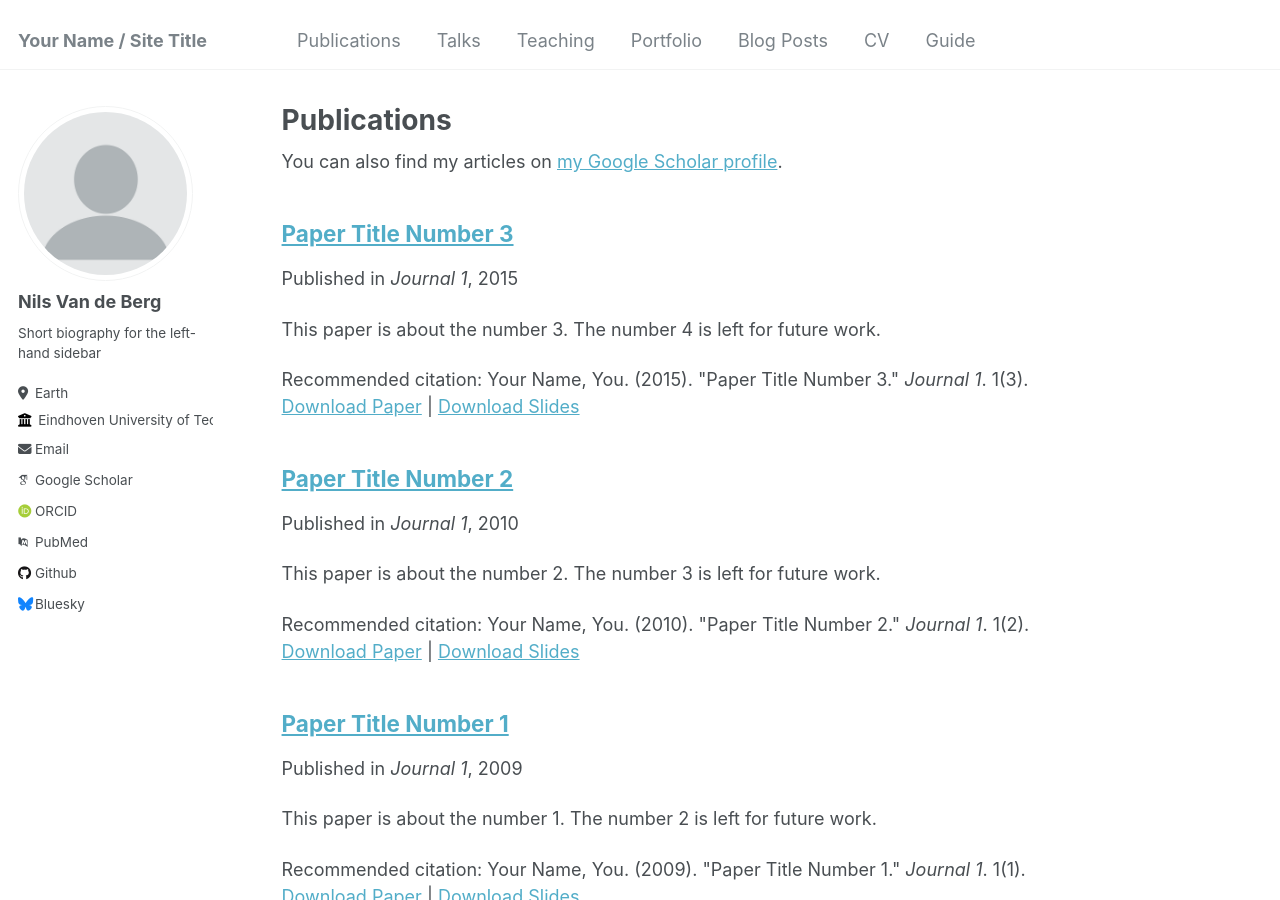
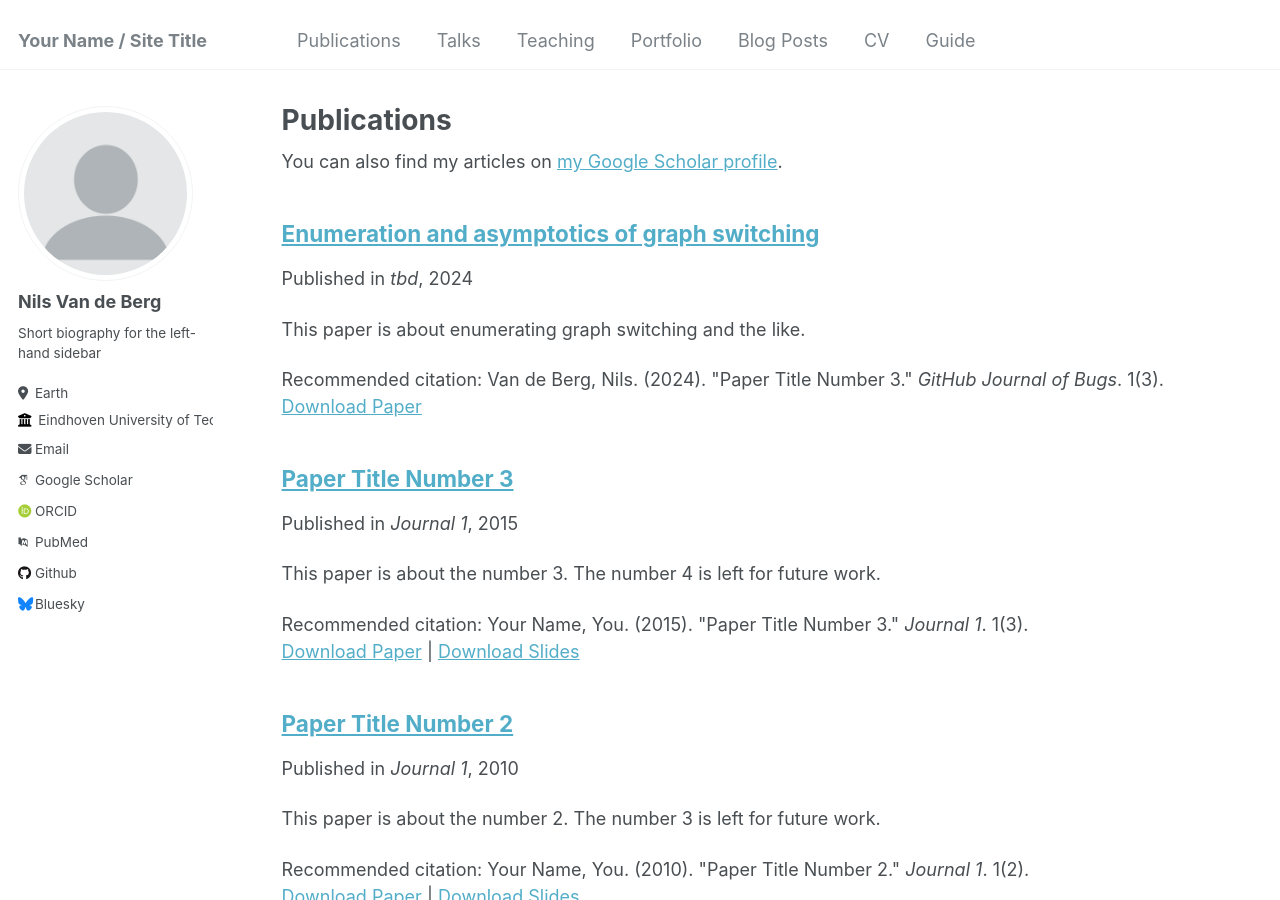
Before and after one commit to nilsvandeberg/testwebsite, a Jekyll site: the page built from _pages/publications.md, in a window 1280 px wide and 900 px high. Built offline with Jekyll 4.4.1, drawn with Linux system fonts in a browser that asks for light colours; some web fonts are replaced; a file with an impossible date is left out; part of the change alters nothing that is shown.

Commit message:
Update 2024-02-17-paper-title-number-4.md
changed date to not get error

```diff
--- a/_publications/2024-02-17-paper-title-number-4.md
+++ b/_publications/2024-02-17-paper-title-number-4.md
@@ -3,7 +3,7 @@ title: Enumeration and asymptotics of graph switching
 collection: publications
 permalink: /publication/2024-tbd-enumerate
 excerpt: 'This paper is about enumerating graph switching and the like.'
-date: 2024-tbd
+date: 2024-05-24
 venue: 'tbd'
 paperurl: 'http://academicpages.github.io/files/paper3.pdf'
 citation: 'Van de Berg, Nils. (2024). &quot;Paper Title Number 3.&quot; <i>GitHub Journal of Bugs</i>. 1(3).'
```
